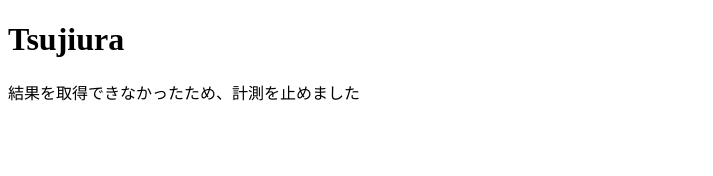
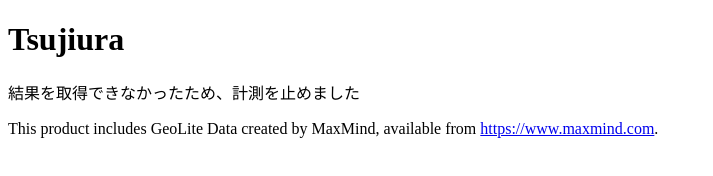
Before and after one commit to ogadra/Tsujiura, a plain HTML site: page web/index.html in a window 1280 px wide. Shown: the whole page, without its empty margins (0-713 px from the left). Drawn offline with Linux system fonts and the light colour scheme; no server answers.

Commit message:
feat: attribute the GeoLite data to MaxMind on the measurement page
Co-authored-by: Claude <noreply@anthropic.com>

```diff
--- a/web/index.html
+++ b/web/index.html
@@ -119,5 +119,6 @@
 <body>
   <h1>Tsujiura</h1>
   <p id="result" style="white-space: pre-line">計測中</p>
+  <p>This product includes GeoLite Data created by MaxMind, available from <a href="https://www.maxmind.com">https://www.maxmind.com</a>.</p>
 </body>
 </html>
```
